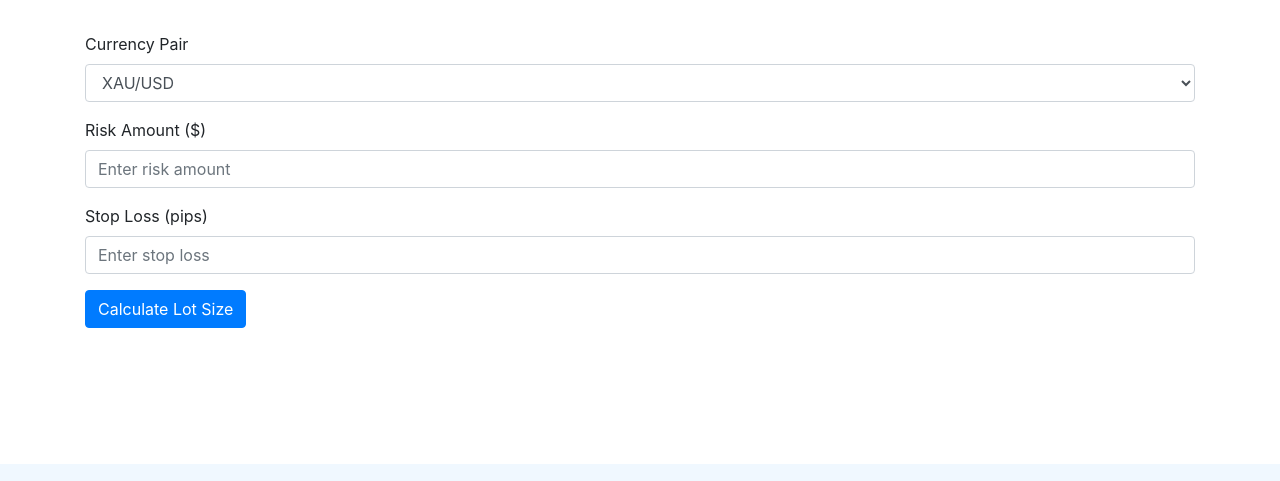
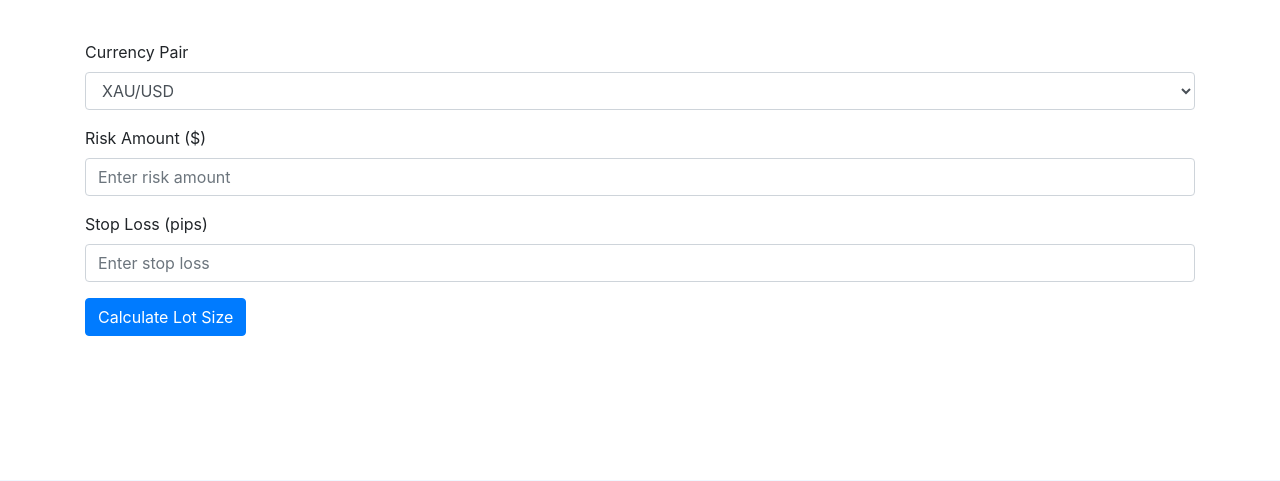
Before and after one commit to Eyob-mulualem/ForexRiskCalculator, a plain HTML site: page index.html in a window 1280 px wide. Shown: the part 186-667 px from the top of the page. Drawn offline with nearby package versions, Linux system fonts and the light colour scheme.

Commit message:
Update styles.css

```diff
--- a/styles.css
+++ b/styles.css
@@ -1,11 +1,26 @@
-/* styles.css */
+ /* Additional inline styles for footer positioning */
+ body {
+    display: flex;
+    flex-direction: column;
+    min-height: 100vh;
+    margin: 0;
+}
 
-/* Gray background footer */
+.container {
+    flex: 1;
+    padding-bottom: 120px; /* Add padding at the bottom to prevent content overlap with footer */
+}
+
+/* Ensure that the footer is always at the bottom */
 .footer {
     background-color: #f0f8ff;
     padding: 20px 0;
     text-align: center;
-    position: absolute;
-    bottom: 0;
     width: 100%;
 }
+
+/* Scrollable content */
+.scrollable {
+    overflow-y: auto;
+    max-height: calc(100vh - 180px); /* Adjust as needed */
+}
```
